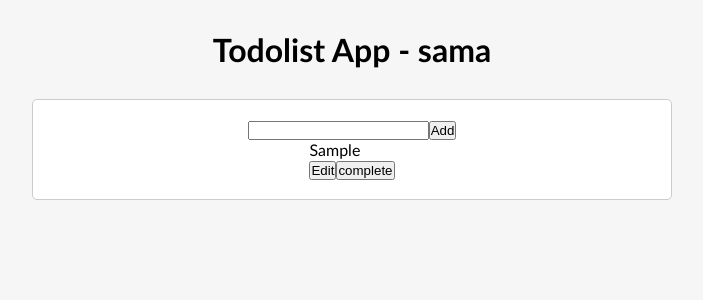
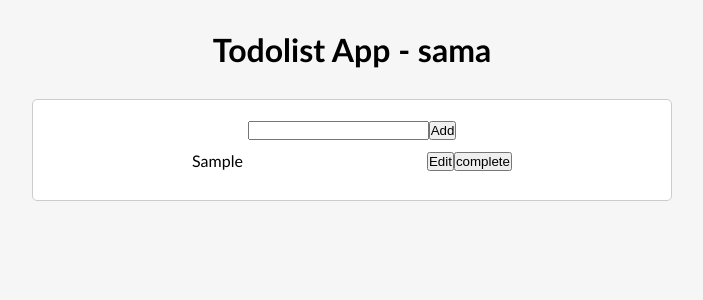
Before and after one commit to samamoazemi/TodoList-App, a React (Create React App) app: page / in a window 1280 px wide. Both pictures are taken after typing "Sample" into the empty fields and a click on the button "Add". Shown: the top 300 px of the page, without its empty margins (288-991 px from the left). Built offline with nearby package versions, Linux system fonts and the light colour scheme.

Commit message:
add complete todo button

```diff
--- a/src/App.css
+++ b/src/App.css
@@ -19,3 +19,10 @@
   border-radius: 5px;
   padding: 19px;
 }
+.todo{
+  display: flex;
+  justify-content: space-between;
+  align-items: center;
+  width: 20rem;
+  margin: 10px 0;
+}
--- a/src/components/Todo.js
+++ b/src/components/Todo.js
@@ -1,10 +1,10 @@
-const Todo = ({ todo }) => {
+const Todo = ({ todo, onComplete }) => {
     return(
-        <div key={todo.id}>
+        <div className="todo">
           <div>{todo.text}</div>
           <div>
              <button>Edit</button>
-             <button>complete</button>
+             <button onClick={onComplete}>complete</button>
           </div>
         </div>
     )
--- a/src/components/TodoApp.js
+++ b/src/components/TodoApp.js
@@ -13,13 +13,15 @@
         }
         setTodos([...todos, newTodo])
     }
+    const completeTodo = (id) => {
+        console.log(id)
+    }
 
     return(
         <div className="container">
         <TodoForm addTodoHandler={addTodoHandler}/>
-        <TodoList todos={todos}/>
+        <TodoList todos={todos} onComplete={completeTodo}/>
         </div>
     )
 }
-
 export default TodoApp;
--- a/src/components/TodoList.js
+++ b/src/components/TodoList.js
@@ -1,13 +1,17 @@
 import Todo from "./Todo";
 
-const TodoList = ({todos}) => {
+const TodoList = ({todos, onComplete}) => {
 
     const renderTodos = () => {
         if (todos.length === 0) return <p>add some todos</p>;
 
         return todos.map((todo) => {
                 return(
-                    <Todo key={todo.id} todo={todo} />
+                    <Todo
+                    key={todo.id}
+                    todo={todo}
+                    onComplete={() => onComplete(todo.id)}
+                    />
                 )
             })
     }
```
